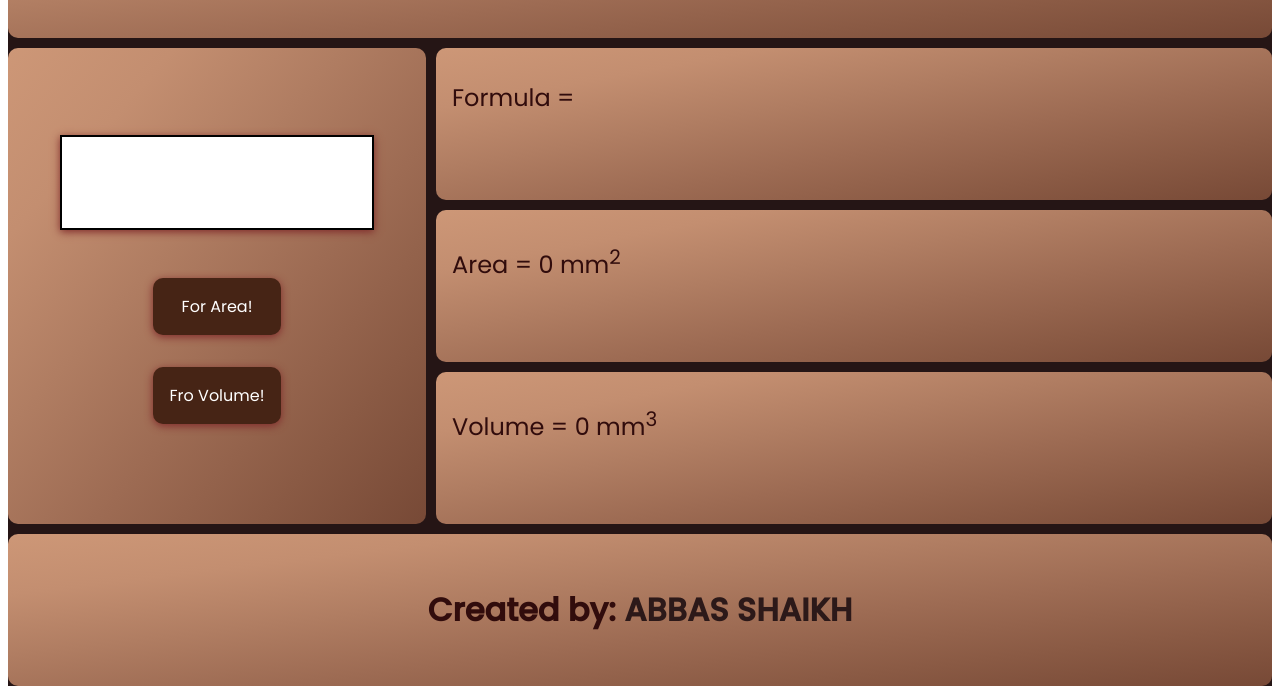
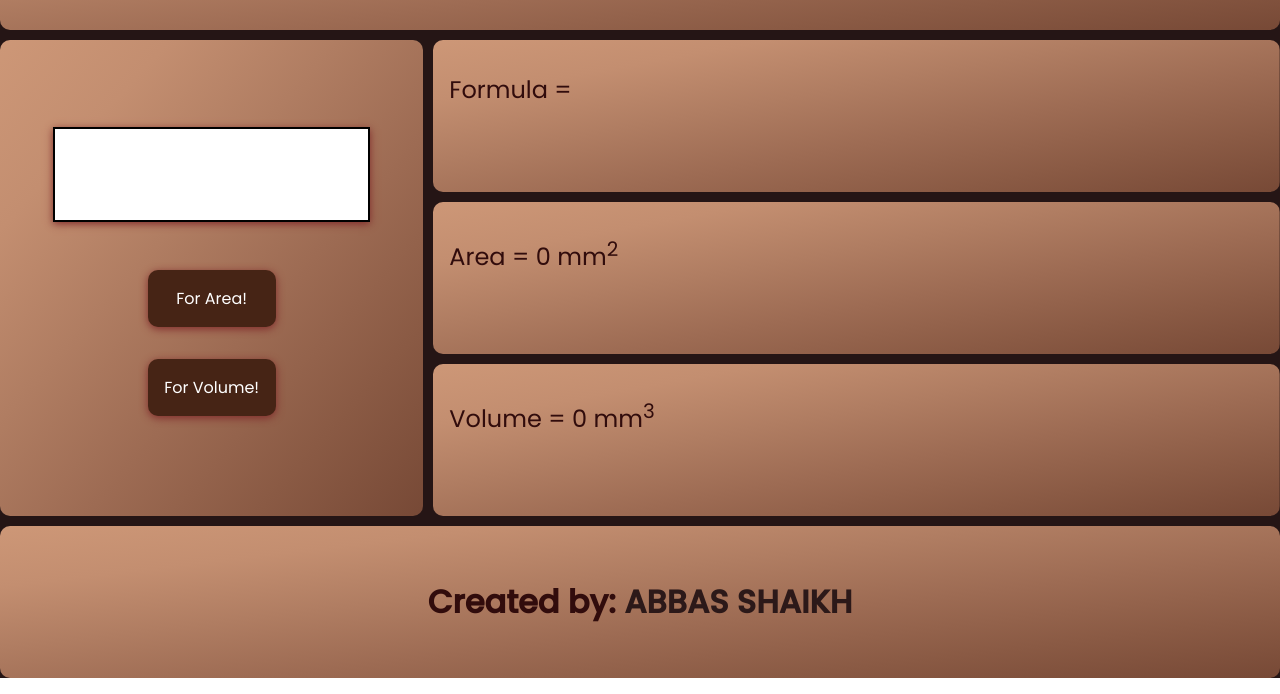
Before and after one commit to Abbas4tech/Area-Volume-Calculator, a plain HTML site: page index.html in a window 1280 px wide. Shown: the part 122-816 px from the top of the page. Drawn offline with nearby package versions, Linux system fonts and the light colour scheme.

Commit message:
solve minor bugs

```diff
--- a/index.html
+++ b/index.html
@@ -20,7 +20,7 @@
         <input type="number" id="input-btn" />
 
         <a href="#" id="area-btn" class="btn">For Area!</a>
-        <a href="#" id="vol-btn" class="btn">Fro Volume!</a>
+        <a href="#" id="vol-btn" class="btn">For Volume!</a>
       </section>
 
       <h1 class="formula">Formula = <span id="text-result"></span></h1>
--- a/style.css
+++ b/style.css
@@ -1,7 +1,7 @@
 @import url("https://fonts.googleapis.com/css2?family=Poppins:wght@300;400;500&display=swap");
 
 * {
-  margin: o;
+  margin: 0;
   padding: 0;
   box-sizing: border-box;
   font-family: "Poppins", sans-serif;
```
